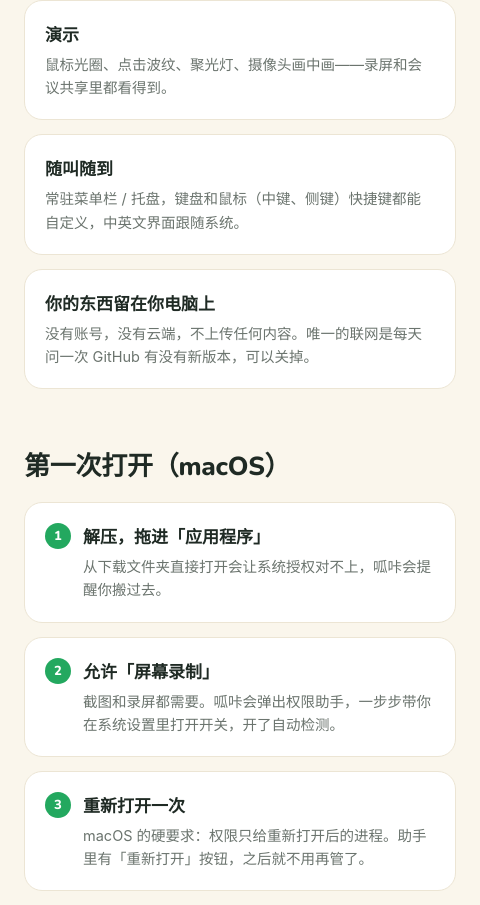
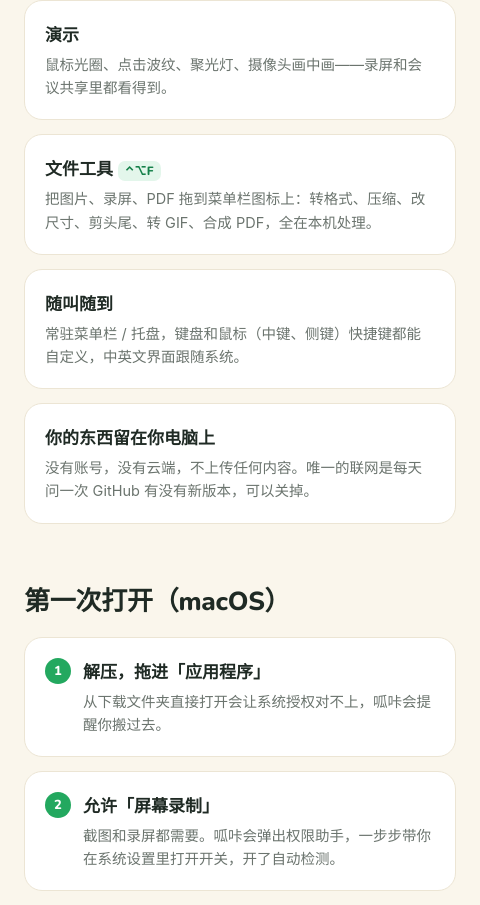
Before and after one commit to chaichungsang/BillyShot, an Electron app: page docs/index.html in a window 480 px wide. Shown: the part 1694-2599 px from the top of the page. Drawn offline with nearby package versions, Linux system fonts and the light colour scheme; no server answers.

Commit message:
介绍页：加上文件工具卡片；标题换行
Co-authored-by: Cursor <cursoragent@cursor.com>

```diff
--- a/docs/index.html
+++ b/docs/index.html
@@ -85,6 +85,7 @@
     <div class="card"><b>录屏 <span class="kbd">⌃⌘R</span></b><p>区域或全屏，MP4（H.264）或 GIF，最高 4K 60 fps，系统声音 + 麦克风，可暂停。</p></div>
     <div class="card"><b>贴图 <span class="kbd">⌃⌘P</span></b><p>把截图钉在屏幕最上层，缩放、拖动、复制，做对照和抄数字再也不用切窗口。</p></div>
     <div class="card"><b>演示</b><p>鼠标光圈、点击波纹、聚光灯、摄像头画中画——录屏和会议共享里都看得到。</p></div>
+    <div class="card"><b>文件工具 <span class="kbd">⌃⌥F</span></b><p>把图片、录屏、PDF 拖到菜单栏图标上：转格式、压缩、改尺寸、剪头尾、转 GIF、合成 PDF，全在本机处理。</p></div>
     <div class="card"><b>随叫随到</b><p>常驻菜单栏 / 托盘，键盘和鼠标（中键、侧键）快捷键都能自定义，中英文界面跟随系统。</p></div>
     <div class="card"><b>你的东西留在你电脑上</b><p>没有账号，没有云端，不上传任何内容。唯一的联网是每天问一次 GitHub 有没有新版本，可以关掉。</p></div>
   </div>
```
